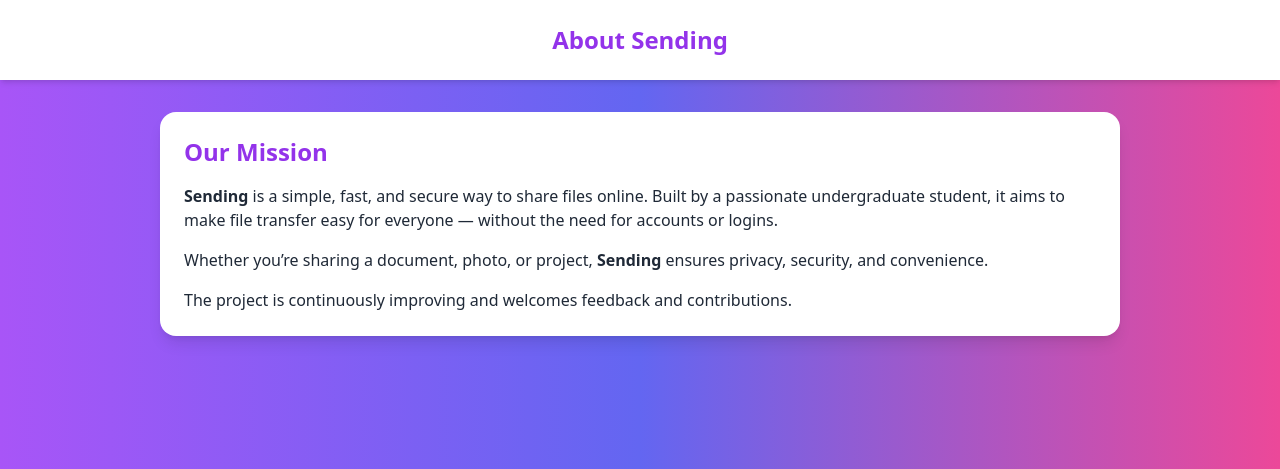
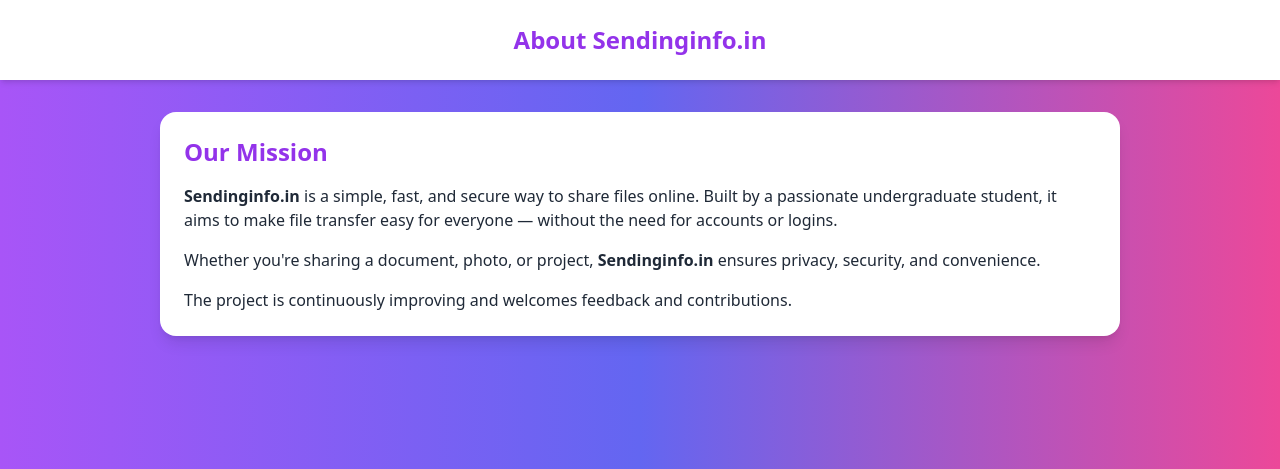
Before and after one commit to nathanieyulug/sendinginfo, a Flask app: page /about in a window 1280 px wide. Shown: the top 469 px of the page. Run offline with Flask 3, Linux system fonts and the light colour scheme; some libraries are stand-ins or nearby versions.

Commit message:
Updated project name to SendingInfo.in

```diff
--- a/templates/about.html
+++ b/templates/about.html
@@ -2,24 +2,24 @@
 <html lang="en">
 <head>
   <meta charset="UTF-8">
-  <title>About - Sending</title>
+  <title>About - Sendinginfo.in</title>
   <script src="https://cdn.tailwindcss.com"></script>
 </head>
 <body class="bg-gradient-to-r from-purple-500 via-indigo-500 to-pink-500 text-white font-poppins min-h-screen flex flex-col">
 
   <header class="bg-white text-purple-600 text-2xl font-bold p-6 shadow-md text-center">
-    About Sending
+    About Sendinginfo.in
   </header>
 
   <main class="flex-1 p-8 md:px-40">
     <div class="bg-white text-gray-800 rounded-2xl p-6 shadow-lg">
       <h2 class="text-2xl font-semibold mb-4 text-purple-600">Our Mission</h2>
       <p class="mb-4">
-        <strong>Sending</strong> is a simple, fast, and secure way to share files online.
+        <strong>Sendinginfo.in</strong> is a simple, fast, and secure way to share files online.
         Built by a passionate undergraduate student, it aims to make file transfer easy for everyone — without the need for accounts or logins.
       </p>
       <p class="mb-4">
-        Whether you’re sharing a document, photo, or project, <strong>Sending</strong> ensures privacy, security, and convenience.
+        Whether you're sharing a document, photo, or project, <strong>Sendinginfo.in</strong> ensures privacy, security, and convenience.
       </p>
       <p>
         The project is continuously improving and welcomes feedback and contributions.
--- a/templates/disclaimer.html
+++ b/templates/disclaimer.html
@@ -2,7 +2,7 @@
 <html lang="en">
 <head>
   <meta charset="UTF-8">
-  <title>Disclaimer - Sending</title>
+  <title>Disclaimer - Sendinginfo.in</title>
   <script src="https://cdn.tailwindcss.com"></script>
 </head>
 <body class="bg-gradient-to-r from-purple-500 via-indigo-500 to-pink-500 text-white font-poppins min-h-screen flex flex-col">
@@ -16,14 +16,14 @@
       <h2 class="text-2xl font-semibold mb-4 text-purple-600">Important Legal Notice</h2>
 
       <p class="mb-4">
-        The information and file-sharing services on <strong>Sending</strong> are provided for personal and educational use only.
+        The information and file-sharing services on <strong>Sendinginfo.in</strong> are provided for personal and educational use only.
       </p>
 
       <ul class="list-disc pl-6 space-y-2">
         <li>We do not endorse or encourage sharing copyrighted, harmful, or illegal material.</li>
         <li>Users are solely responsible for the content they upload or share.</li>
         <li>We do not guarantee the availability or permanence of any uploaded file.</li>
-        <li>Sending is not responsible for any loss, damage, or misuse caused by users or third parties.</li>
+        <li>Sendinginfo.iin is not responsible for any loss, damage, or misuse caused by users or third parties.</li>
       </ul>
 
       <p class="mt-4">
--- a/templates/index.html
+++ b/templates/index.html
@@ -2,7 +2,7 @@
 <html lang="en">
 <head>
   <meta charset="UTF-8">
-  <title>Sending - Share Files Instantly</title>
+  <title>Sendinginfo.in - Share Files Instantly</title>
   <script src="https://cdn.tailwindcss.com"></script>
   <link rel="stylesheet" href="{{ url_for('static', filename='style.css') }}">
 </head>
@@ -10,7 +10,7 @@
 
   <!-- HEADER -->
   <header class="flex justify-between items-center p-6 bg-white shadow-md">
-    <div class="text-2xl font-bold text-purple-600">📤 Sending</div>
+    <div class="text-2xl font-bold text-purple-600">📤 Sendinginfo.in</div>
     <div>
       {% if session.user %}
         <span class="text-gray-700 font-medium mr-4">Hi, {{ session.user }}</span>
@@ -90,7 +90,7 @@
     <a href="{{ url_for('terms') }}" class="text-purple-600 font-semibold mx-2 hover:underline">Terms & Conditions</a>
     <a href="{{ url_for('disclaimer') }}" class="text-purple-600 font-semibold mx-2 hover:underline">Disclaimer</a>
     <a href="{{ url_for('about') }}" class="text-purple-600 font-semibold mx-2 hover:underline">About</a>
-    <p class="text-gray-500 text-sm mt-2">© 2025 Sending | Proudly made in India 🇮🇳</p>
+    <p class="text-gray-500 text-sm mt-2">© 2025 Sendinginfo.in | Proudly made in India 🇮🇳</p>
   </footer>
 
   <script src="{{ url_for('static', filename='scripts.js') }}"></script>
--- a/templates/login.html
+++ b/templates/login.html
@@ -2,7 +2,7 @@
 <html lang="en">
 <head>
   <meta charset="UTF-8">
-  <title>Login - Sending</title>
+  <title>Login - Sendinginfo.in</title>
   <script src="https://cdn.tailwindcss.com"></script>
 </head>
 <body class="bg-gradient-to-r from-purple-500 via-indigo-500 to-pink-500 min-h-screen flex justify-center items-center font-poppins">
--- a/templates/privacy.html
+++ b/templates/privacy.html
@@ -2,7 +2,7 @@
 <html lang="en">
 <head>
   <meta charset="UTF-8">
-  <title>Privacy Policy - Sending</title>
+  <title>Privacy Policy - Sendinginfo.in</title>
   <script src="https://cdn.tailwindcss.com"></script>
 </head>
 <body class="bg-gradient-to-r from-purple-500 via-indigo-500 to-pink-500 text-white font-poppins min-h-screen flex flex-col">
@@ -15,7 +15,7 @@
     <div class="bg-white text-gray-800 rounded-2xl p-6 shadow-lg">
       <h2 class="text-2xl font-semibold mb-4 text-purple-600">Your Privacy Matters</h2>
       <p class="mb-4">
-        At <strong>Sending</strong>, we respect your privacy. We only collect minimal data required for the service to work.
+        At <strong>Sendinginfo.in</strong>, we respect your privacy. We only collect minimal data required for the service to work.
         Uploaded files are stored securely and are accessible only through unique download codes.
       </p>
       <p class="mb-4">
--- a/templates/register.html
+++ b/templates/register.html
@@ -2,7 +2,7 @@
 <html lang="en">
 <head>
   <meta charset="UTF-8">
-  <title>Register - Sending</title>
+  <title>Register - Sendinginfo.in</title>
   <script src="https://cdn.tailwindcss.com"></script>
 </head>
 <body class="bg-gradient-to-r from-purple-500 via-indigo-500 to-pink-500 min-h-screen flex justify-center items-center font-poppins">
--- a/templates/reset.html
+++ b/templates/reset.html
@@ -2,7 +2,7 @@
 <html lang="en">
 <head>
   <meta charset="UTF-8">
-  <title>Reset Password - Sending</title>
+  <title>Reset Password - Sendinginfo.in</title>
   <script src="https://cdn.tailwindcss.com"></script>
 </head>
 <body class="bg-gradient-to-r from-purple-500 via-indigo-500 to-pink-500 min-h-screen flex justify-center items-center font-poppins">
--- a/templates/terms.html
+++ b/templates/terms.html
@@ -2,7 +2,7 @@
 <html lang="en">
 <head>
   <meta charset="UTF-8">
-  <title>Terms & Conditions - Sending</title>
+  <title>Terms & Conditions - Sendinginfo.in</title>
   <script src="https://cdn.tailwindcss.com"></script>
 </head>
 <body class="bg-gradient-to-r from-purple-500 via-indigo-500 to-pink-500 text-white font-poppins min-h-screen flex flex-col">
@@ -13,7 +13,7 @@
 
   <main class="flex-1 p-8 md:px-40">
     <div class="bg-white text-gray-800 rounded-2xl p-6 shadow-lg">
-      <h2 class="text-2xl font-semibold mb-4 text-purple-600">Welcome to Sending</h2>
+      <h2 class="text-2xl font-semibold mb-4 text-purple-600">Welcome to Sendinginfo.in</h2>
       <p class="mb-4">By using our website, you agree to comply with the following terms:</p>
       <ul class="list-disc pl-6 space-y-2">
         <li>Do not upload illegal, harmful, or copyrighted files without permission.</li>
```
